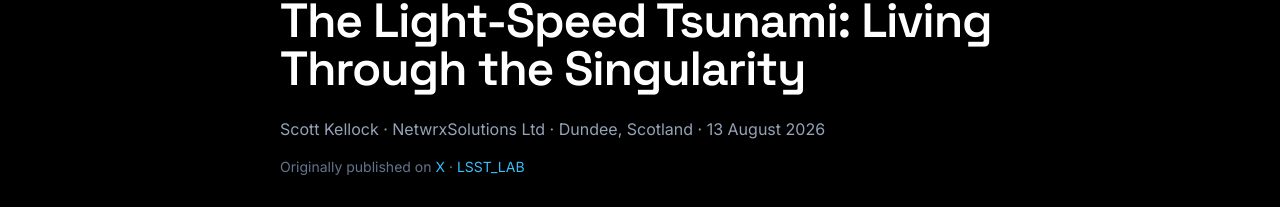
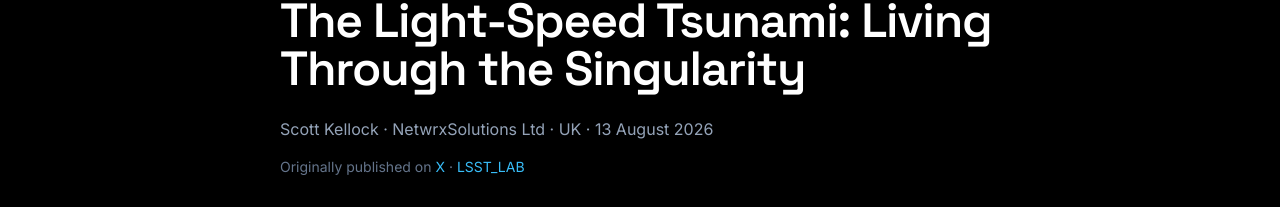
Before and after one commit to cyberbob4269/netwrx-solutions-website, a plain HTML site: page essay-light-speed-tsunami.html in a window 1280 px wide. Shown: the part 221-428 px from the top of the page. Drawn offline with nearby package versions, Linux system fonts and the light colour scheme.

Commit message:
Shop copy: say UK, not Dundee or Scotland

```diff
--- a/essay-light-speed-tsunami.html
+++ b/essay-light-speed-tsunami.html
@@ -97,7 +97,7 @@
                 The Light-Speed Tsunami: Living Through the Singularity
             </h1>
             <p class="text-slate-400 text-sm md:text-base">
-                Scott Kellock · NetwrxSolutions Ltd · Dundee, Scotland · 13 August 2026
+                Scott Kellock · NetwrxSolutions Ltd · UK · 13 August 2026
             </p>
             <p class="mt-4 text-sm text-slate-500">
                 Originally published on
@@ -155,7 +155,7 @@
     <footer class="border-t border-slate-800 py-10 text-center text-sm text-slate-500">
         <p>
             <a href="index.html" class="text-sky-400 hover:text-sky-300">NETWRXSOLUTIONS LIMITED</a>
-            · Dundee, Scotland
+            · UK
         </p>
         <p class="mt-3">
             <a href="https://x.com/i/article/2087804374881824768" target="_blank" rel="noopener" class="text-sky-400 hover:text-sky-300">
```
